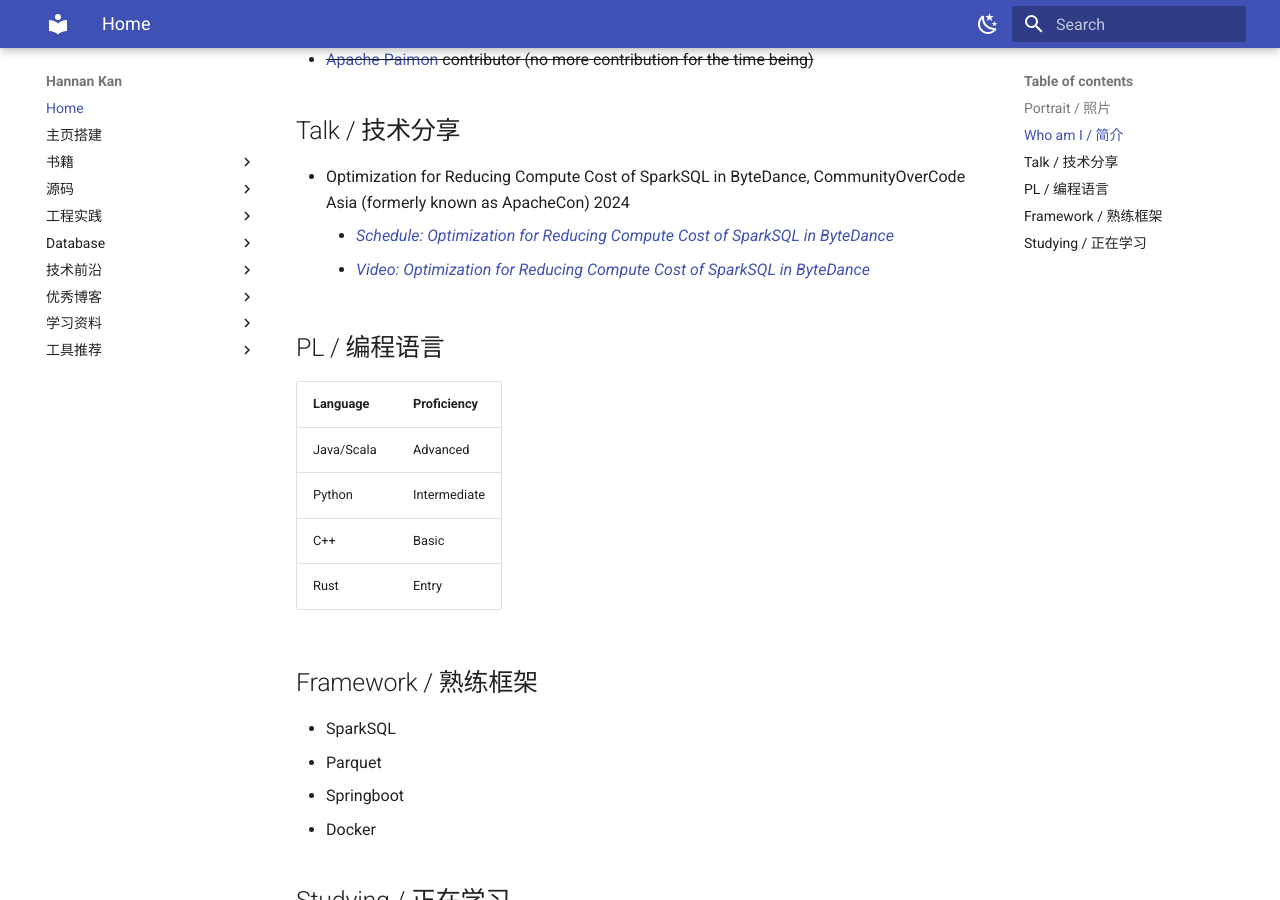
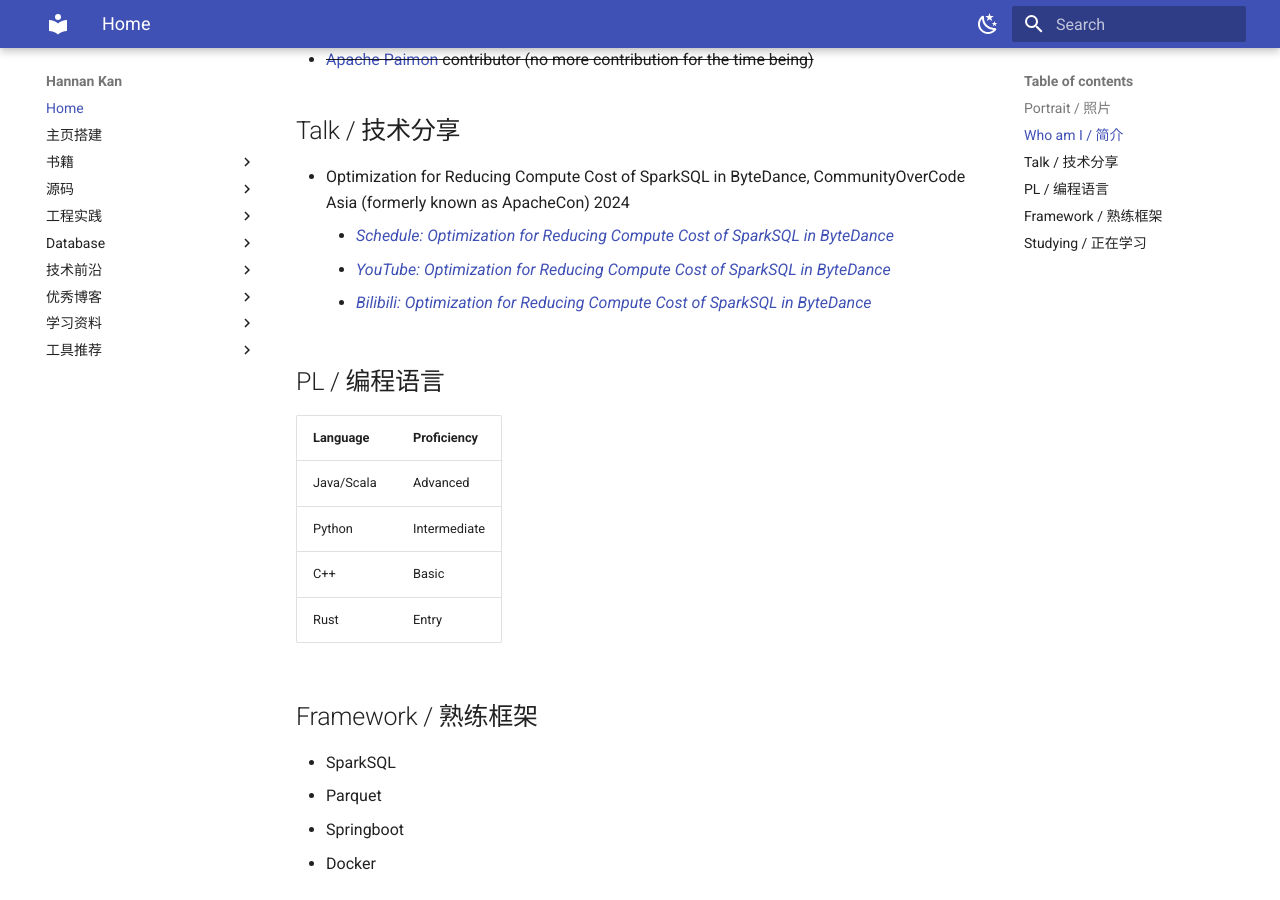
Before and after one commit to HannanKan/homepage, an MkDocs documentation site: the page built from docs/index.md, in a window 1280 px wide and 900 px high, scrolled down 607 px. Built offline with MkDocs 1.6.1 and Material for MkDocs 9.7.7, drawn with Linux system fonts in a browser that asks for light colours; comment, search, counter and statistics services are not loaded.

Commit message:
增加字节降本增效的bilibili视频链接

```diff
--- a/docs/index.md
+++ b/docs/index.md
@@ -18,7 +18,8 @@
 
 * Optimization for Reducing Compute Cost of SparkSQL in ByteDance, CommunityOverCode Asia (formerly known as ApacheCon) 2024
     * *[Schedule: Optimization for Reducing Compute Cost of SparkSQL in ByteDance]*
-    * *[Video: Optimization for Reducing Compute Cost of SparkSQL in ByteDance]*
+    * *[YouTube: Optimization for Reducing Compute Cost of SparkSQL in ByteDance]*
+    * *[Bilibili: Optimization for Reducing Compute Cost of SparkSQL in ByteDance]*
 
 ## PL / 编程语言
 
@@ -43,4 +44,5 @@
 * duckdb
 
 [Schedule: Optimization for Reducing Compute Cost of SparkSQL in ByteDance]: https://asia.communityovercode.org/schedule.html
-[Video: Optimization for Reducing Compute Cost of SparkSQL in ByteDance]: https://www.youtube.com/watch?v=csa9tHDwQuQ&list=PLU2OcwpQkYCw-J71WjgmeD9BYOK67xjG2&index=32
+[YouTube: Optimization for Reducing Compute Cost of SparkSQL in ByteDance]: https://www.youtube.com/watch?v=csa9tHDwQuQ&list=PLU2OcwpQkYCw-J71WjgmeD9BYOK67xjG2&index=32
+[Bilibili: Optimization for Reducing Compute Cost of SparkSQL in ByteDance]: https://www.bilibili.com/video/BV1CBcEeXE2S/?spm_id_from=333.337.search-card.all.click&vd_source=32c7baa4f6716f9fae29765fb841b3b2
```
